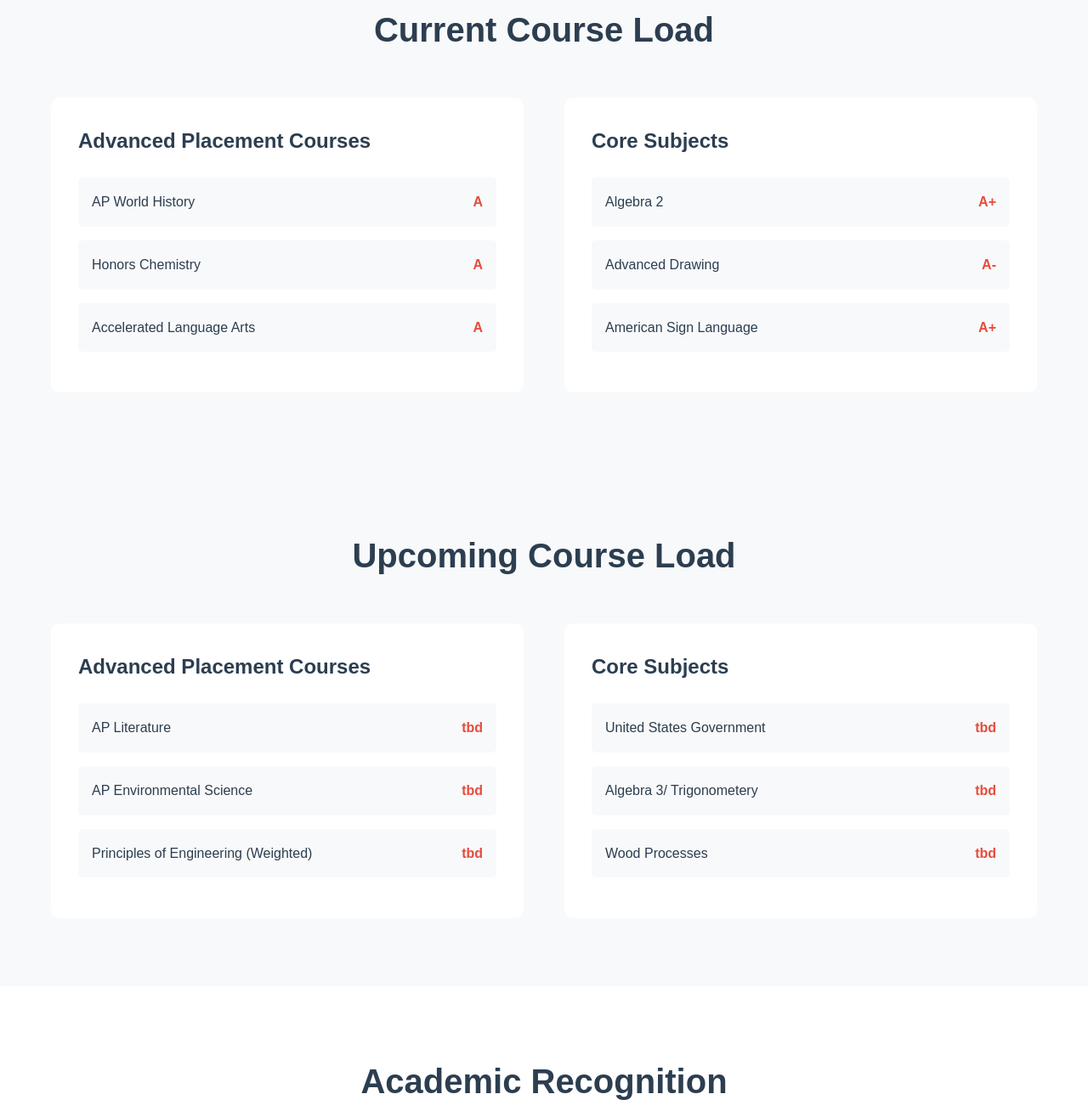
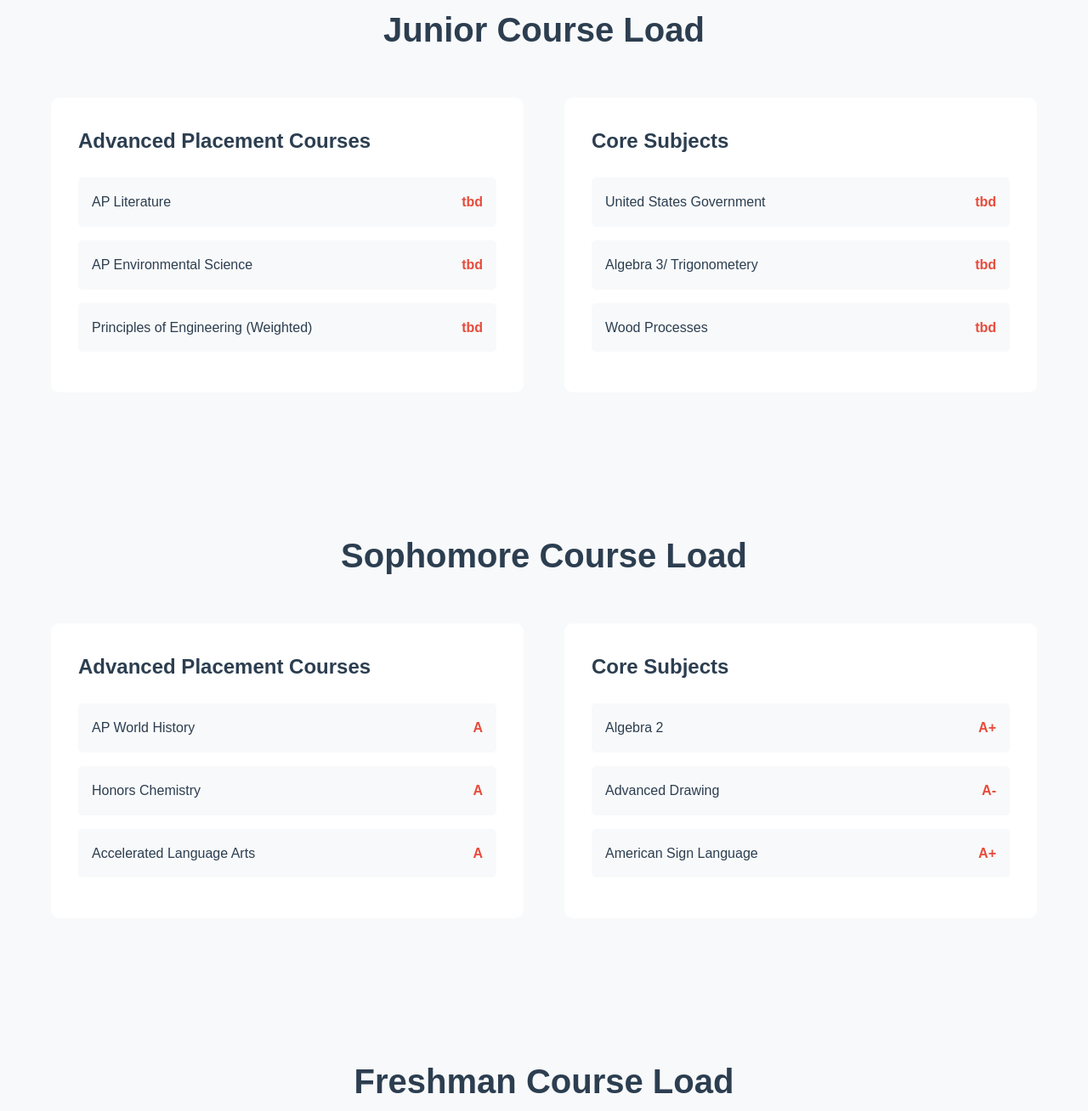
Before and after one commit to archambeault-com/family-website-kelly, a React app: page academics.html in a window 1280 px wide. Shown: the part 931-2239 px from the top of the page at 85% size. Built offline with nearby package versions, Linux system fonts and the light colour scheme.

Commit message:
added academic content and home page content

```diff
--- a/academics.html
+++ b/academics.html
@@ -29,8 +29,8 @@
                         <i class="fas fa-graduation-cap"></i>
                     </div>
                     <h3>Current GPA</h3>
-                    <div class="gpa-display">4.0</div>
-                    <p>Weighted GPA: 4.2</p>
+                    <div class="gpa-display">4.2</div>
+                    <p>Unweighted GPA: 4.0</p>
                 </div>
                 <div class="overview-card">
                     <div class="card-icon">
@@ -43,11 +43,52 @@
             </div>
         </div>
     </section>
-
-    <!-- Course Load -->
+    <!--Junior Year Course Load -->
     <section class="course-load">
         <div class="container">
-            <h2>Current Course Load</h2>
+            <h2>Junior Course Load</h2>
+            <div class="courses-grid">
+                <div class="course-category">
+                    <h3>Advanced Placement Courses</h3>
+                    <div class="course-list">
+                        <div class="course-item">
+                            <span class="course-name">AP Literature</span>
+                            <span class="course-grade">tbd</span>
+                        </div>
+                        <div class="course-item">
+                            <span class="course-name">AP Environmental Science</span>
+                            <span class="course-grade">tbd</span>
+                        </div>
+                        <div class="course-item">
+                            <span class="course-name">Principles of Engineering (Weighted)</span>
+                            <span class="course-grade">tbd</span>
+                        </div>
+                    </div>
+                </div>
+                <div class="course-category">
+                    <h3>Core Subjects</h3>
+                    <div class="course-list">
+                        <div class="course-item">
+                            <span class="course-name">United States Government</span>
+                            <span class="course-grade">tbd</span>
+                        </div>
+                        <div class="course-item">
+                            <span class="course-name">Algebra 3/ Trigonometery</span>
+                            <span class="course-grade">tbd</span>
+                        </div>
+                        <div class="course-item">
+                            <span class="course-name">Wood Processes</span>
+                            <span class="course-grade">tbd</span>
+                        </div>
+                    </div>
+                </div>
+            </div>
+        </div>
+    </section>
+    <!-- Sophomore year Course Load -->
+    <section class="course-load">
+        <div class="container">
+            <h2>Sophomore Course Load</h2>
             <div class="courses-grid">
                 <div class="course-category">
                     <h3>Advanced Placement Courses</h3>
@@ -86,26 +127,29 @@
             </div>
         </div>
     </section>
-
-    <!-- Course Load -->
+    <!-- Freshman year Course Load -->
     <section class="course-load">
         <div class="container">
-            <h2>Upcoming Course Load</h2>
+            <h2>Freshman Course Load</h2>
             <div class="courses-grid">
                 <div class="course-category">
                     <h3>Advanced Placement Courses</h3>
                     <div class="course-list">
                         <div class="course-item">
-                            <span class="course-name">AP Literature</span>
-                            <span class="course-grade">tbd</span>
+                            <span class="course-name">Accelerated Language Arts</span>
+                            <span class="course-grade">A</span>
                         </div>
                         <div class="course-item">
-                            <span class="course-name">AP Environmental Science</span>
-                            <span class="course-grade">tbd</span>
+                            <span class="course-name">Honors Biology</span>
+                            <span class="course-grade">A-</span>
                         </div>
                         <div class="course-item">
-                            <span class="course-name">Principles of Engineering (Weighted)</span>
-                            <span class="course-grade">tbd</span>
+                            <span class="course-name">Honors Geometry</span>
+                            <span class="course-grade">A</span>
+                        </div>
+                        <div class="course-item">
+                            <span class="course-name">Honors US History</span>
+                            <span class="course-grade">A</span>
                         </div>
                     </div>
                 </div>
@@ -113,23 +157,26 @@
                     <h3>Core Subjects</h3>
                     <div class="course-list">
                         <div class="course-item">
-                            <span class="course-name">United States Government</span>
-                            <span class="course-grade">tbd</span>
+                            <span class="course-name">Business Essentials</span>
+                            <span class="course-grade">A</span>
                         </div>
                         <div class="course-item">
-                            <span class="course-name">Algebra 3/ Trigonometery</span>
-                            <span class="course-grade">tbd</span>
+                            <span class="course-name">Multimedia Communications</span>
+                            <span class="course-grade">A</span>
                         </div>
                         <div class="course-item">
-                            <span class="course-name">Wood Processes</span>
-                            <span class="course-grade">tbd</span>
+                            <span class="course-name">American Sign Language</span>
+                            <span class="course-grade">A</span>
+                        </div>
+                        <div class="course-item">
+                            <span class="course-name">First Aid/Emergency Response</span>
+                            <span class="course-grade">A</span>
                         </div>
                     </div>
                 </div>
             </div>
         </div>
     </section>
-
     <!-- Academic Awards -->
     <section class="academic-awards">
         <div class="container">
```
Also changed, not shown: index.html (+11 -3 lines).
